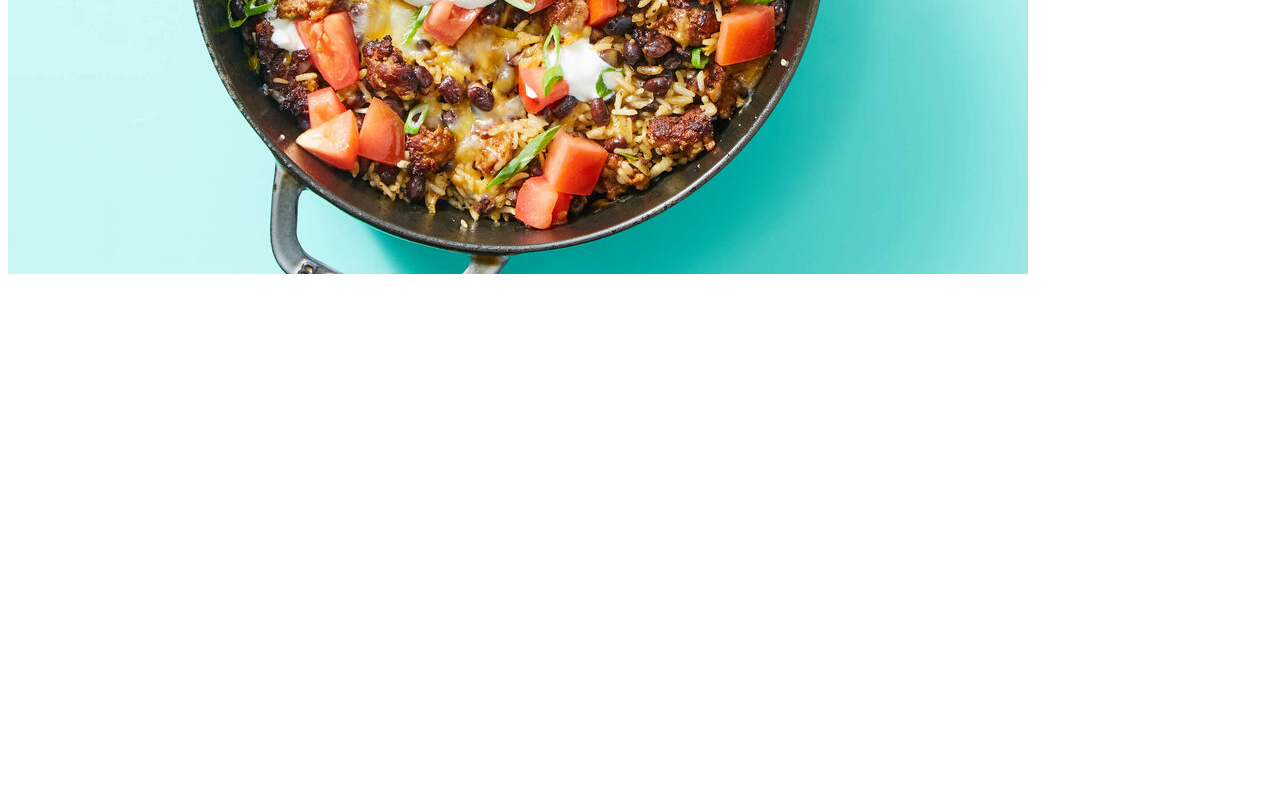
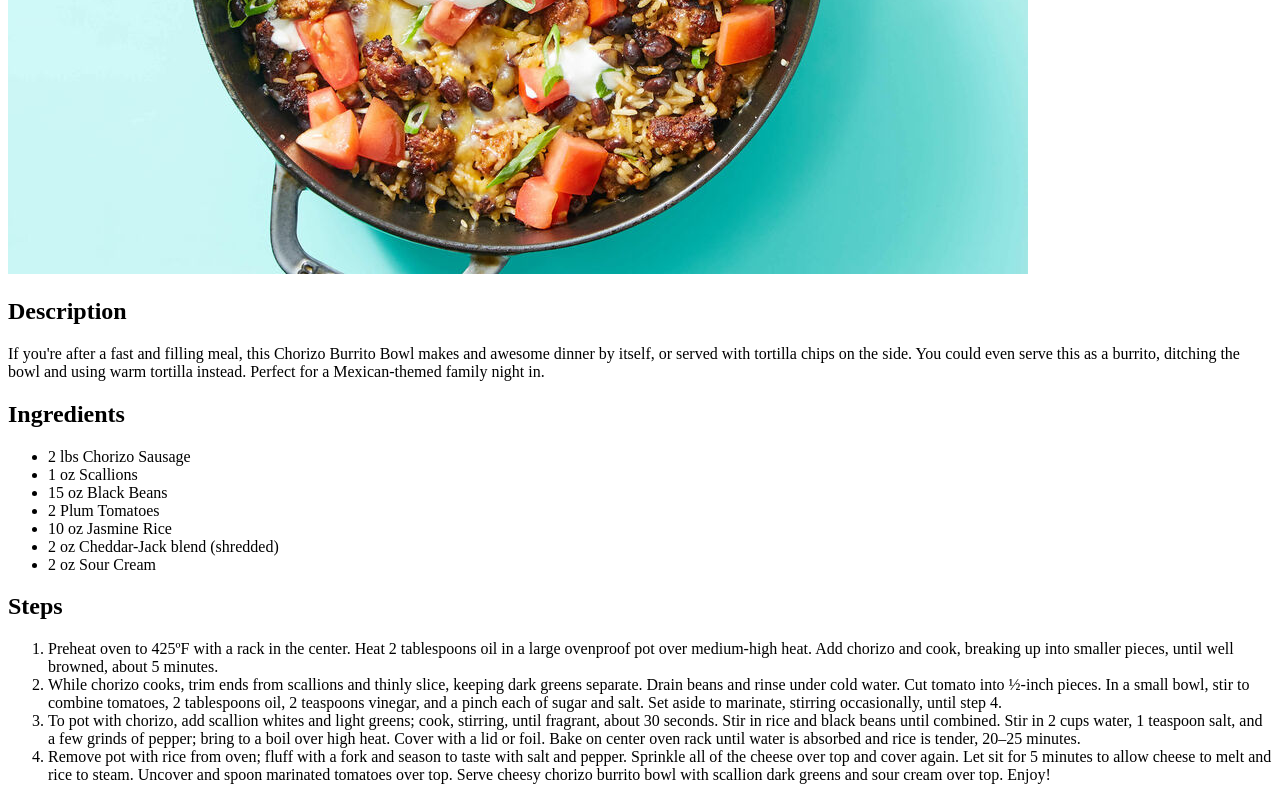
Before and after one commit to wallsgunna/odin-recipes, a plain HTML site: page recipes/burrito-bowl.html in a window 1280 px wide. Shown: the part 486-1286 px from the top of the page. Before the commit the page ends 800 px from the top, so only its background shows below. Drawn offline with Linux system fonts and the light colour scheme.

Commit message:
Populate burrito-bowl.html with instructions

```diff
--- a/recipes/burrito-bowl.html
+++ b/recipes/burrito-bowl.html
@@ -3,10 +3,30 @@
 <head>
     <meta charset="UTF-8">
     <meta name="viewport" content="width=device-width, initial-scale=1.0">
-    <title>Document</title>
+    <title>Burrito Bowl</title>
 </head>
 <body>
     <h1>Burrito Bowl</h1>
     <img src="../images/burrito-bowl.jpeg" alt="Burrito Bowl">
+    <h2>Description</h2>
+    <p>If you're after a fast and filling meal, this Chorizo Burrito Bowl makes and awesome dinner by itself, or served with tortilla chips on the side.
+        You could even serve this as a burrito, ditching the bowl and using warm tortilla instead. Perfect for a Mexican-themed family night in.</p>
+    <h2>Ingredients</h2>
+    <ul>
+        <li>2 lbs Chorizo Sausage</li>
+        <li>1 oz Scallions</li>
+        <li>15 oz Black Beans</li>
+        <li>2 Plum Tomatoes</li>
+        <li>10 oz Jasmine Rice</li>
+        <li>2 oz Cheddar-Jack blend (shredded)</li>
+        <li>2 oz Sour Cream</li>
+    </ul>
+    <h2>Steps</h2>
+    <ol>
+        <li>Preheat oven to 425ºF with a rack in the center. Heat 2 tablespoons oil in a large ovenproof pot over medium-high heat. Add chorizo and cook, breaking up into smaller pieces, until well browned, about 5 minutes.</li>
+        <li>While chorizo cooks, trim ends from scallions and thinly slice, keeping dark greens separate. Drain beans and rinse under cold water. Cut tomato into ½-inch pieces. In a small bowl, stir to combine tomatoes, 2 tablespoons oil, 2 teaspoons vinegar, and a pinch each of sugar and salt. Set aside to marinate, stirring occasionally, until step 4.</li>
+        <li>To pot with chorizo, add scallion whites and light greens; cook, stirring, until fragrant, about 30 seconds. Stir in rice and black beans until combined. Stir in 2 cups water, 1 teaspoon salt, and a few grinds of pepper; bring to a boil over high heat. Cover with a lid or foil. Bake on center oven rack until water is absorbed and rice is tender, 20–25 minutes.</li>
+        <li>Remove pot with rice from oven; fluff with a fork and season to taste with salt and pepper. Sprinkle all of the cheese over top and cover again. Let sit for 5 minutes to allow cheese to melt and rice to steam. Uncover and spoon marinated tomatoes over top. Serve cheesy chorizo burrito bowl with scallion dark greens and sour cream over top. Enjoy!</li>
+    </ol>
 </body>
 </html>
```
